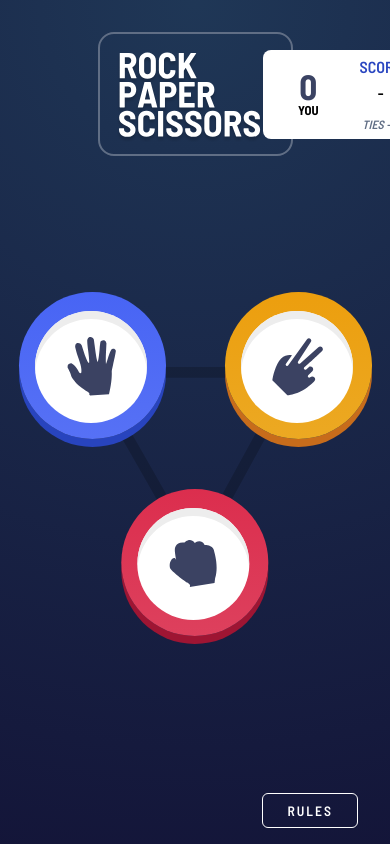
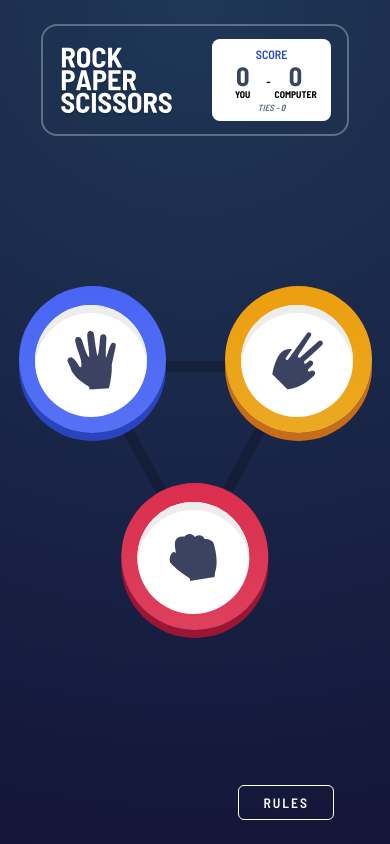
Before and after one commit to BlessTheBoy/rock-paper-scissors, a React (Create React App) app: page / in a window 390 px wide. Built offline with nearby package versions, Linux system fonts and the light colour scheme.

Commit message:
responsive topBoard

```diff
--- a/src/scss/App.scss
+++ b/src/scss/App.scss
@@ -11,4 +11,5 @@
   );
   display: flex;
   flex-direction: column;
+  padding: 1.5rem;
 }
--- a/src/scss/Rules.scss
+++ b/src/scss/Rules.scss
@@ -1,5 +1,5 @@
 .rules {
-  padding: 1rem 2rem;
+  padding: 0rem 2rem;
   &__button {
     background: transparent;
     padding: 0.5rem 1.5rem;
--- a/src/scss/ScoreBoard.scss
+++ b/src/scss/ScoreBoard.scss
@@ -3,15 +3,15 @@
 .scoreBoard {
   background-color: white;
   border-radius: 8px;
-  padding: 0.5rem;
+  padding: 0.5em;
   text-align: center;
   width: fit-content;
 
   &__text {
     color: $ScoreText;
     line-height: 1;
-    padding-top: 0.1rem;
-    margin-bottom: -0.4rem;
+    padding-top: 0.1em;
+    margin-bottom: -0.4em;
   }
   &__score {
     display: flex;
@@ -19,40 +19,40 @@
     justify-content: space-evenly;
 
     .user {
-      margin-right: 2rem;
+      margin-right: 2em;
       width: 75px;
 
       &__score {
-        font-size: 2.2rem;
+        font-size: 2.2em;
         font-weight: 700;
         color: $DarkText;
         line-height: 1;
       }
       &__name {
-        font-size: 0.8rem;
+        font-size: 0.8em;
         line-height: 1;
         font-weight: 700;
       }
     }
     .computer {
-      margin-left: 2rem;
+      margin-left: 2em;
       width: 75px;
 
       &__score {
-        font-size: 2.2rem;
+        font-size: 2.2em;
         font-weight: 700;
         color: $DarkText;
         line-height: 1;
       }
       &__name {
-        font-size: 0.8rem;
+        font-size: 0.8em;
         line-height: 1;
         font-weight: 700;
       }
     }
   }
   .ties {
-    font-size: 0.75rem;
+    font-size: 0.75em;
     font-style: italic;
     color: $HeaderOutline;
 
@@ -61,3 +61,52 @@
     }
   }
 }
+
+@media screen and (max-width: 650px) {
+  .scoreBoard {
+    font-size: 0.8rem;
+    padding: 0.5rem 0.8rem;
+
+    &__text {
+      margin-bottom: 0.2rem;
+    }
+
+    &__score {
+      .user {
+        width: 55px;
+        margin-left: -5px;
+      }
+      .computer {
+        width: 55px;
+      }
+    }
+
+    .ties {
+      margin-top: 0.2rem;
+    }
+  }
+}
+
+@media screen and (max-width: 450px) {
+  .scoreBoard {
+    font-size: 0.75rem;
+
+    &__score {
+      .user {
+        width: 45px;
+        margin-right: 0.1em;
+      }
+      .computer {
+        width: 45px;
+        margin-left: 0.2em;
+      }
+    }
+  }
+}
+
+@media screen and (max-width: 350px) {
+  .scoreBoard {
+    font-size: 0.6rem;
+    padding: 0.5rem 0.3rem;
+  }
+}
--- a/src/scss/SelectionBoard.scss
+++ b/src/scss/SelectionBoard.scss
@@ -12,9 +12,6 @@
     object-fit: contain;
     // width: 200px;
     height: 200px;
-  }
-
-  &__selections {
   }
 }
 [data-id] {
@@ -40,3 +37,6 @@
     transform: scale(1.1) translate(30px, -155px);
   }
 }
+
+@media screen and (max-width: 860px) {
+}
--- a/src/scss/TopBoard.scss
+++ b/src/scss/TopBoard.scss
@@ -6,7 +6,7 @@
   border: 2px solid $HeaderOutline;
   border-radius: 1rem;
   padding: 0.8rem 1rem;
-  margin: 2rem auto 0;
+  margin: 0 auto;
   display: flex;
   align-items: center;
   justify-content: space-between;
@@ -18,3 +18,28 @@
     margin-top: 0.3rem;
   }
 }
+
+@media screen and (max-width: 960px) {
+  .topBoard {
+    width: 90%;
+    max-width: 600px;
+  }
+}
+
+@media screen and (max-width: 650px) {
+  .topBoard {
+    &__logo {
+      height: 70px;
+    }
+  }
+}
+
+@media screen and (max-width: 350px) {
+  .topBoard {
+    &__logo {
+      height: 55px;
+    }
+    margin: 0;
+    width: 100%;
+  }
+}
```
